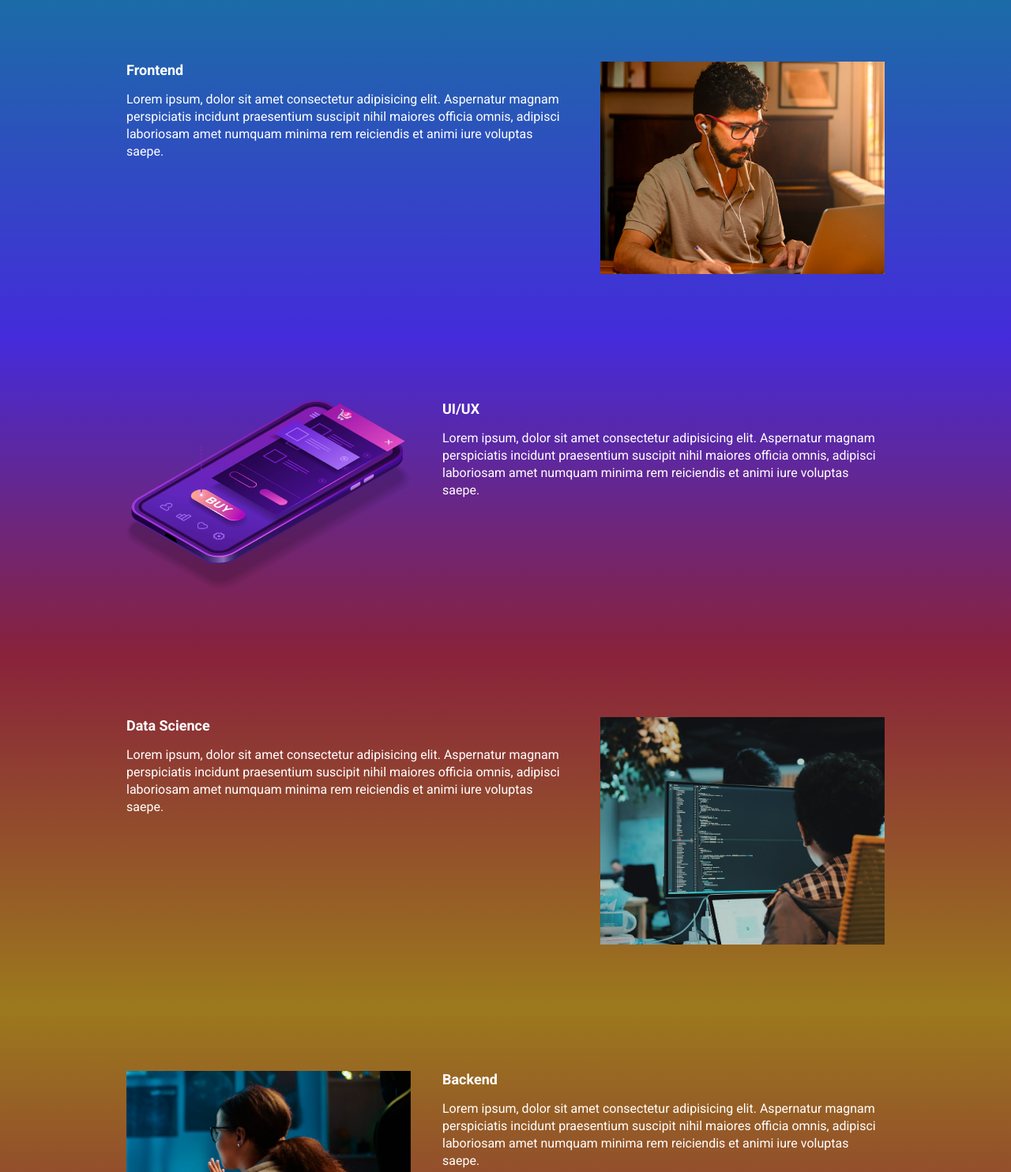
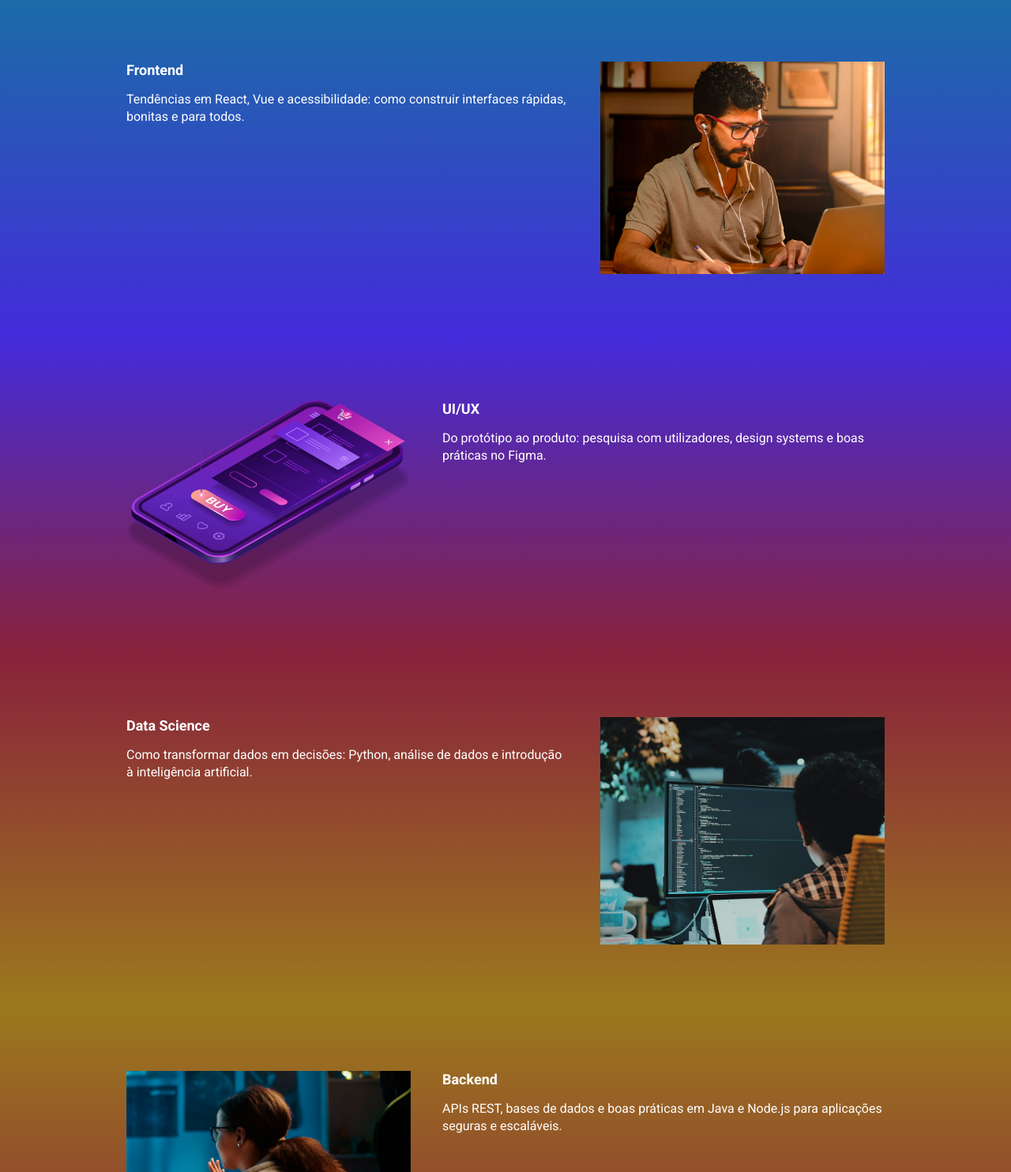
Before and after one commit to hannasampaio/ebac_tech_talks, a website built with Parcel: page src/index.html in a window 1280 px wide. Shown: the part 563-2047 px from the top of the page at 79% size. Built offline with nearby package versions, Linux system fonts and the light colour scheme.

Commit message:
substituindo o texto provisório das seções

```diff
--- a/src/index.html
+++ b/src/index.html
@@ -41,7 +41,7 @@
             <div class="event__details">
                 <h2 class="event__details__title">Frontend</h2>
                 <p class="event__details__description">
-                    Lorem ipsum, dolor sit amet consectetur adipisicing elit. Aspernatur magnam perspiciatis incidunt praesentium suscipit nihil maiores officia omnis, adipisci laboriosam amet numquam minima rem reiciendis et animi iure voluptas saepe.
+                    Tendências em React, Vue e acessibilidade: como construir interfaces rápidas, bonitas e para todos.
                 </p>
             </div>
             <img class="event__image" src="./images/frontend.png" alt="Front-end">
@@ -52,7 +52,7 @@
             <div class="event__details">
                 <h2 class="event__details__title">UI/UX</h2>
                 <p class="event__details__description">
-                        Lorem ipsum, dolor sit amet consectetur adipisicing elit. Aspernatur magnam perspiciatis incidunt praesentium suscipit nihil maiores officia omnis, adipisci laboriosam amet numquam minima rem reiciendis et animi iure voluptas saepe.
+                        Do protótipo ao produto: pesquisa com utilizadores, design systems e boas práticas no Figma.
                 </p>
             </div>
             <img class="event__image" src="./images/ui-ux.png" alt="ui-ux">
@@ -63,7 +63,7 @@
             <div class="event__details">
                 <h2 class="event__details__title">Data Science</h2>
                 <p class="event__details__description">
-                    Lorem ipsum, dolor sit amet consectetur adipisicing elit. Aspernatur magnam perspiciatis incidunt praesentium suscipit nihil maiores officia omnis, adipisci laboriosam amet numquam minima rem reiciendis et animi iure voluptas saepe.
+                    Como transformar dados em decisões: Python, análise de dados e introdução à inteligência artificial.
                 </p>
             </div>
             <img class="event__image" src="./images/data.png" alt="Data Science">
@@ -74,7 +74,7 @@
             <div class="event__details">
                 <h2 class="event__details__title">Backend</h2>
                 <p class="event__details__description">
-                    Lorem ipsum, dolor sit amet consectetur adipisicing elit. Aspernatur magnam perspiciatis incidunt praesentium suscipit nihil maiores officia omnis, adipisci laboriosam amet numquam minima rem reiciendis et animi iure voluptas saepe.
+                    APIs REST, bases de dados e boas práticas em Java e Node.js para aplicações seguras e escaláveis.
                 </p>
             </div>
             <img class="event__image" src="./images/backend.png" alt="backend">
```
